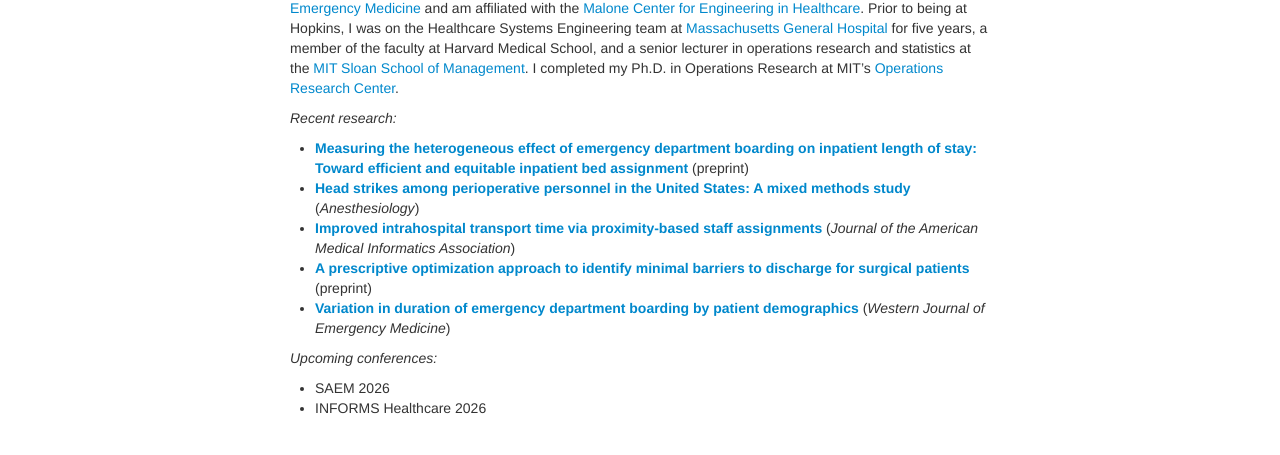
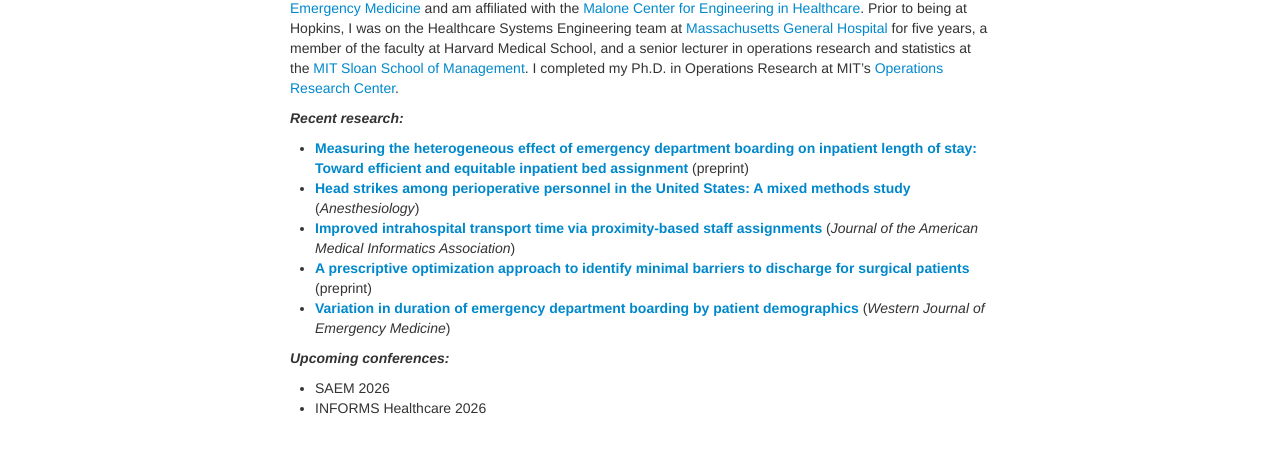
Before and after one commit to martincopenhaver/martincopenhaver.github.io, a Jekyll site: the page built from index.md, in a window 1280 px wide. Shown: the part 194-649 px from the top of the page. Built offline with Jekyll 4.4.1, drawn with Linux system fonts in a browser that asks for light colours.

```diff
--- a/index.md
+++ b/index.md
@@ -12,13 +12,13 @@ I am on the job market and available for hire&mdash;<a href="mailto:last name at
 
 I am an operations researcher and healthcare systems engineer in the Office of Capacity Management at [Johns Hopkins Hospital](https://www.hopkinsmedicine.org/the-johns-hopkins-hospital) and an assistant professor of emergency medicine at Johns Hopkins University School of Medicine. My research and teaching interests lie in the design, implementation, and evaluation of new models for patient flow in hospitals with a particular focus on quality of care and patient outcomes. I also develop and use tools from optimization, statistics, and machine learning. I collaborate with the [Center for Data Science in Emergency Medicine](https://cdem.jh.edu) and am affiliated with the [Malone Center for Engineering in Healthcare](https://malonecenter.jhu.edu/). Prior to being at Hopkins, I was on the Healthcare Systems Engineering team at [Massachusetts General Hospital](http://www.massgeneral.org/) for five years, a member of the faculty at Harvard Medical School, and a senior lecturer in operations research and statistics at the [MIT Sloan School of Management](http://sloan.mit.edu/). I completed my Ph.D. in Operations Research at MIT's [Operations Research Center](http://orc.mit.edu/).
 
-_Recent research:_
+##### _Recent research:_
 * [**Measuring the heterogeneous effect of emergency department boarding on inpatient length of stay: Toward efficient and equitable inpatient bed assignment**](https://papers.ssrn.com/sol3/papers.cfm?abstract_id=5288627) (preprint)
 * [**Head strikes among perioperative personnel in the United States: A mixed methods study**](https://journals.lww.com/anesthesiology/fulltext/2025/11000/head_strikes_among_perioperative_personnel_in_the.16.aspx) (_Anesthesiology_)
 * [**Improved intrahospital transport time via proximity-based staff assignments**](https://doi.org/10.1093/jamia/ocaf081) (_Journal of the American Medical Informatics Association_)
 * [**A prescriptive optimization approach to identify minimal barriers to discharge for surgical patients**](https://www.medrxiv.org/content/10.1101/2023.03.24.23287694.pdf) (preprint)
 * [**Variation in duration of emergency department boarding by patient demographics**](https://doi.org/10.5811/westjem.42477) (_Western Journal of Emergency Medicine_)
 
-_Upcoming conferences:_
+##### _Upcoming conferences:_
 * SAEM 2026
 * INFORMS Healthcare 2026
```
